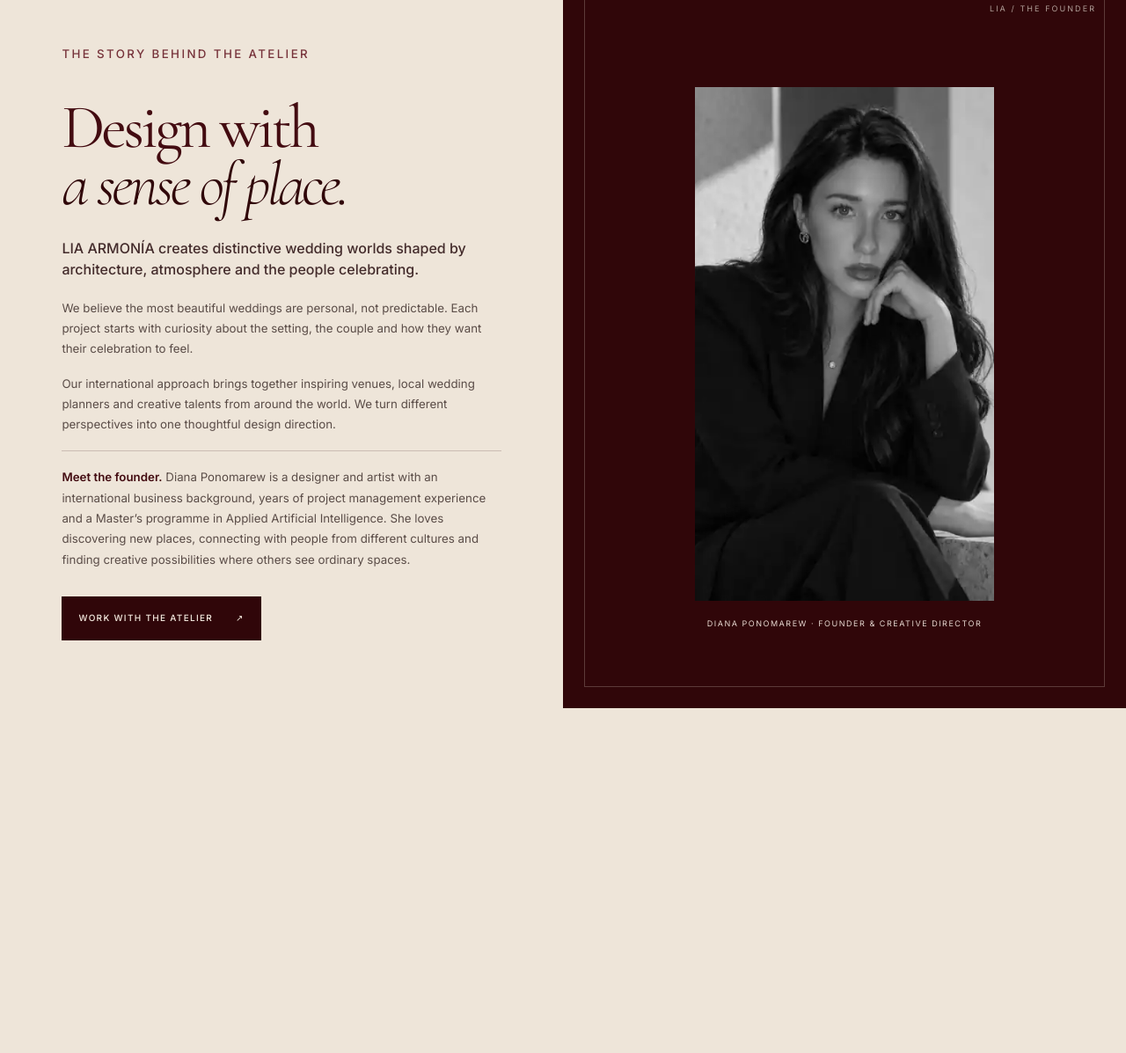
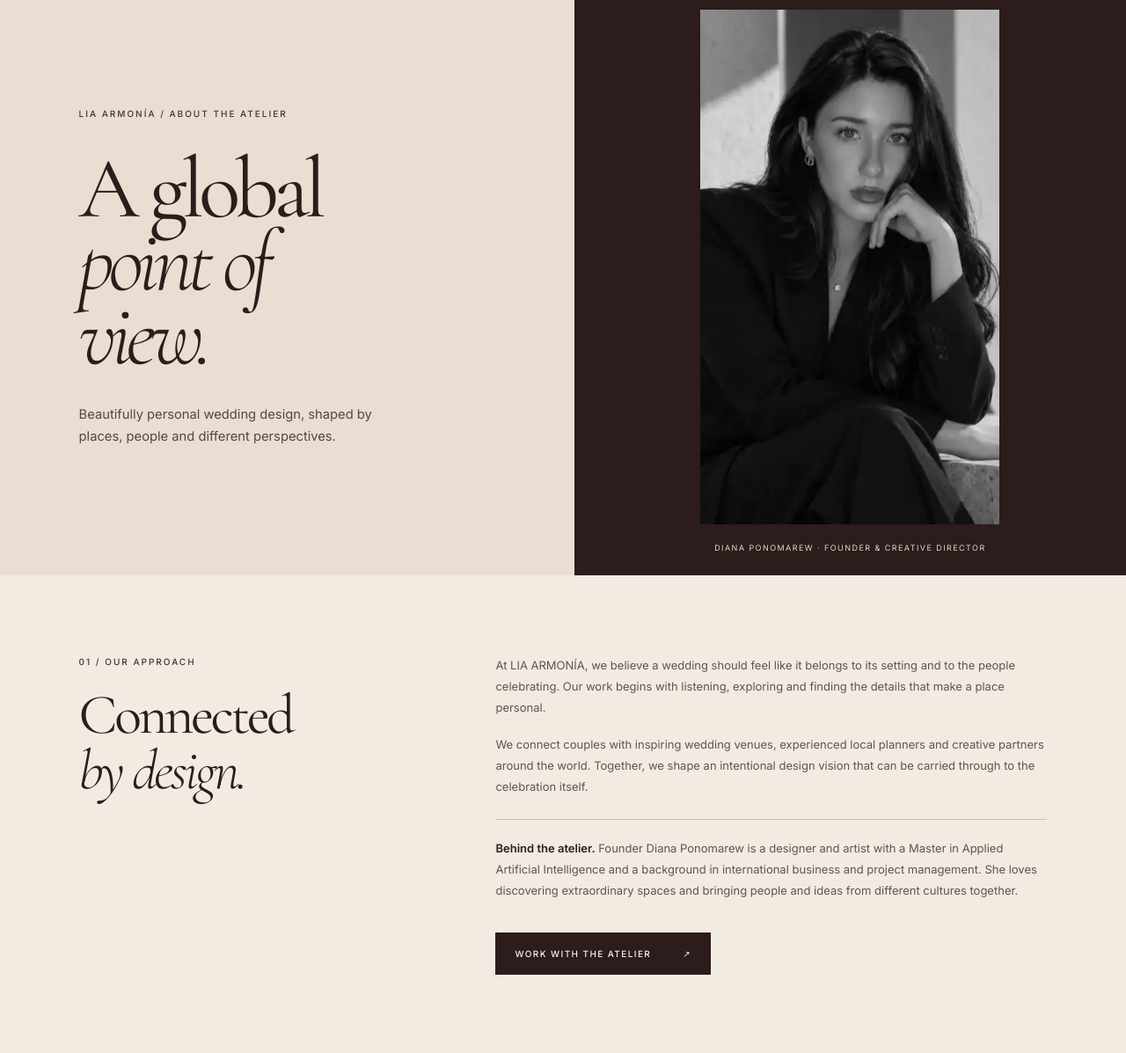
Before and after one commit to DianaPonomarew/LiaArmoniaAtelier, a website: page about.html in a window 1280 px wide. Shown: the part 111-1308 px from the top of the page at 88% size. Before the commit the page ends 916 px from the top, so only its background shows below. Drawn offline with nearby package versions, Linux system fonts and the light colour scheme.

Commit message:
Refresh about.html with earthy luxury magazine layout and quiet editorial typography

```diff
--- a/about.html
+++ b/about.html
@@ -1,20 +1,28 @@
-<!doctype html><html lang="en"><head><meta charset="utf-8"><meta name="viewport" content="width=device-width,initial-scale=1"><meta name="theme-color" content="#560D23"><title>About Us — LIA ARMONÍA</title><meta name="description" content="Lia Armonía is an international wedding design atelier bringing creative direction, design and cultural perspectives together. Meet founder Diana Ponomarew."><link rel="icon" type="image/png" href="assets/favicon.png"><link rel="preconnect" href="https://fonts.googleapis.com"><link rel="preconnect" href="https://fonts.gstatic.com" crossorigin><link href="https://fonts.googleapis.com/css2?family=Cormorant+Garamond:ital,wght@0,300;0,400;1,300;1,400&family=Inter:wght@300;400;500;600&display=swap" rel="stylesheet"><link rel="stylesheet" href="lia-v4.css?v=20261103a"><link rel="stylesheet" href="lia-final-v6.css?v=20261103a"><link rel="stylesheet" href="lia-middle-couture.css?v=20261103a"></head><body class="la4 middle-couture"><a href="#main" class="la4-skip">Skip to content</a><header class="la4-header"><a class="la4-logo" href="index.html" aria-label="Lia Armonía home">LIA ARMONÍA</a><nav class="la4-nav" aria-label="Main navigation"><a href="services.html">Services</a><a href="about.html" aria-current="page">About Us</a><a href="inquiries.html" class="la4-nav-enquiry">Inquiries ↗</a></nav></header>
-<main id="main" class="la4-about-v6" aria-labelledby="about-heading">
-  <section class="la4-about-v6-copy">
-    <p class="la4-overline">The story behind the atelier</p>
-    <h1 id="about-heading">Design with<br><em>a sense of place.</em></h1>
-    <p class="la4-lead">LIA ARMONÍA creates distinctive wedding worlds shaped by architecture, atmosphere and the people celebrating.</p>
-    <p>We believe the most beautiful weddings are personal, not predictable. Each project starts with curiosity about the setting, the couple and how they want their celebration to feel.</p>
-    <p>Our international approach brings together inspiring venues, local wedding planners and creative talents from around the world. We turn different perspectives into one thoughtful design direction.</p>
-    <div class="la4-founder-detail">
-      <p><strong>Meet the founder.</strong> Diana Ponomarew is a designer and artist with an international business background, years of project management experience and a Master’s programme in Applied Artificial Intelligence. She loves discovering new places, connecting with people from different cultures and finding creative possibilities where others see ordinary spaces.</p>
-    </div>
-    <a class="la4-cta" href="inquiries.html">Work with the atelier <span aria-hidden="true">↗</span></a>
-  </section>
-  <aside class="la4-about-photo" aria-label="Founder portrait"><span class="la7-photo-index" aria-hidden="true">LIA / THE FOUNDER</span>
-    <figure>
-      <img src="assets/diana-ponomarew-portrait.webp" alt="Portrait of Diana Ponomarew, founder of Lia Armonía" width="380" height="654" decoding="async" fetchpriority="high">
-      <figcaption>Diana Ponomarew · Founder &amp; Creative Director</figcaption>
-    </figure>
-  </aside>
+<!doctype html><html lang="en"><head><meta charset="utf-8"><meta name="viewport" content="width=device-width,initial-scale=1"><meta name="theme-color" content="#E8DED2"><title>About Us — LIA ARMONÍA</title><meta name="description" content="Lia Armonía is an international wedding design atelier connecting couples, venues, planners and creative teams through thoughtful design."><link rel="icon" href="assets/favicon.png" type="image/png"><link rel="preconnect" href="https://fonts.googleapis.com"><link rel="preconnect" href="https://fonts.gstatic.com" crossorigin><link href="https://fonts.googleapis.com/css2?family=Inter:wght@300;400;500;600&family=Cormorant+Garamond:ital,wght@0,300;0,400;1,300;1,400&display=swap" rel="stylesheet"><link rel="stylesheet" href="lia-v4.css?v=20261103a"><link rel="stylesheet" href="lia-earth-atelier.css?v=20261103a"></head><body class="la4 earth-site"><a href="#main" class="la4-skip">Skip to content</a><header class="la4-header"><a class="la4-logo" href="index.html" aria-label="Lia Armonía home">LIA ARMONÍA</a><nav class="la4-nav" aria-label="Main navigation"><a href="services.html">Services</a><a href="about.html" aria-current="page">About Us</a><a href="inquiries.html" class="la4-nav-enquiry">Inquiries ↗</a></nav></header>
+<main id="main">
+ <section class="earth-about-feature" aria-labelledby="about-heading">
+  <div class="earth-about-intro">
+   <p class="earth-kicker">LIA ARMONÍA / ABOUT THE ATELIER</p>
+   <h1 id="about-heading">A global<br><em>point of<br>view.</em></h1>
+   <p class="earth-about-tagline">Beautifully personal wedding design, shaped by places, people and different perspectives.</p>
+  </div>
+  <figure class="earth-about-image">
+   <img src="assets/diana-ponomarew-portrait.webp" width="380" height="654" alt="Diana Ponomarew, Founder and Creative Director of Lia Armonía" fetchpriority="high" decoding="async">
+   <figcaption>Diana Ponomarew · Founder &amp; Creative Director</figcaption>
+  </figure>
+ </section>
+ <section class="earth-about-story" aria-labelledby="about-story-heading">
+  <div class="earth-about-story-title">
+   <p class="earth-kicker">01 / OUR APPROACH</p>
+   <h2 id="about-story-heading">Connected<br><em>by design.</em></h2>
+  </div>
+  <div class="earth-about-prose">
+   <p>At LIA ARMONÍA, we believe a wedding should feel like it belongs to its setting and to the people celebrating. Our work begins with listening, exploring and finding the details that make a place personal.</p>
+   <p>We connect couples with inspiring wedding venues, experienced local planners and creative partners around the world. Together, we shape an intentional design vision that can be carried through to the celebration itself.</p>
+   <div class="earth-about-founder">
+    <p><strong>Behind the atelier.</strong> Founder Diana Ponomarew is a designer and artist with a Master in Applied Artificial Intelligence and a background in international business and project management. She loves discovering extraordinary spaces and bringing people and ideas from different cultures together.</p>
+   </div>
+   <a class="earth-primary-link" href="inquiries.html">Work with the atelier <span aria-hidden="true">↗</span></a>
+  </div>
+ </section>
 </main></body></html>
```
